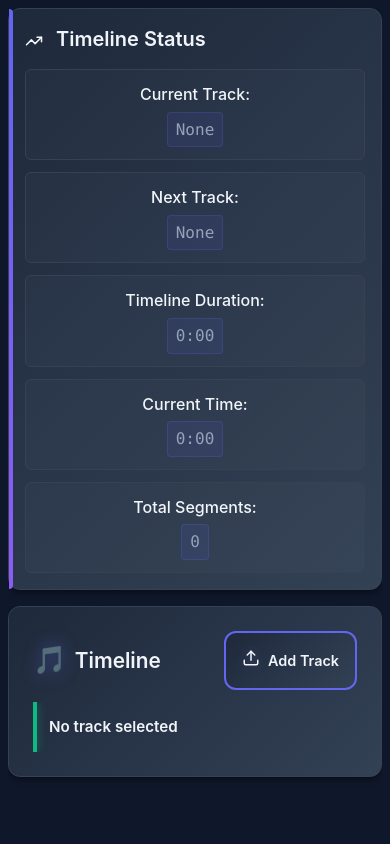
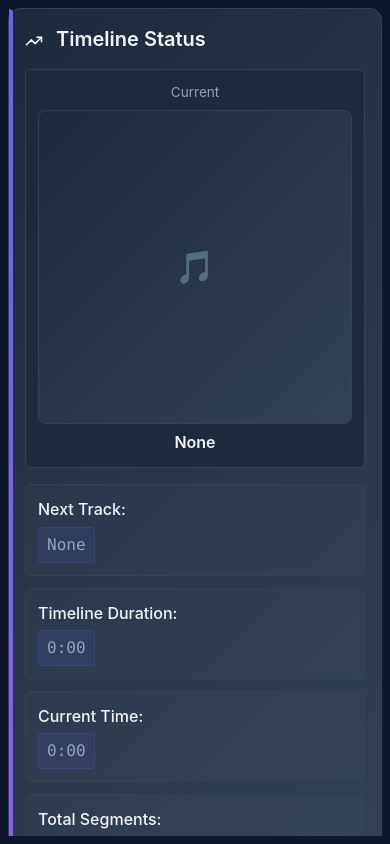
Before and after one commit to treymeetsworld/auto-mixer, a React (Vite) app: page / in a window 390 px wide. Built offline with nearby package versions, Linux system fonts and the light colour scheme.

Commit message:
update ui

```diff
--- a/src/App.tsx
+++ b/src/App.tsx
@@ -7,6 +7,7 @@ import { TrendingUp } from 'lucide-react';
 function App() {
   const { state, dispatch, audioEngine } = useAudio();
   const [pendingTransitionPoint, setPendingTransitionPoint] = useState(0);
+  const [artworkUrl, setArtworkUrl] = useState<string | null>(null);
   const animationFrameRef = useRef<number | undefined>(undefined);
   const currentPlayingSegmentRef = useRef<any>(null);
 
@@ -317,6 +318,84 @@ function App() {
     return filename.replace(/\.[^/.]+$/, '');
   };
 
+  // Derive current and next track names based on timeline position
+  const { currentName, nextName } = (() => {
+    const { segments, timeline } = state;
+    let activeIndex = -1;
+    let cumulative = 0;
+    for (let i = 0; i < segments.length; i++) {
+      const seg = segments[i];
+      const start = cumulative;
+      const end = cumulative + seg.segmentDuration;
+      if (timeline.currentTime >= start && timeline.currentTime < end) {
+        activeIndex = i;
+        break;
+      }
+      cumulative = end;
+    }
+    if (activeIndex === -1 && segments.length > 0) activeIndex = segments.length - 1;
+    const currentSeg = segments[activeIndex];
+    const nextSeg = activeIndex >= 0 && activeIndex + 1 < segments.length ? segments[activeIndex + 1] : undefined;
+  const currentName = currentSeg ? removeFileExtension(state.sources[currentSeg.sourceId]?.name || 'Unknown') : 'None';
+  const nextName = nextSeg ? removeFileExtension(state.sources[nextSeg.sourceId]?.name || 'None') : 'None';
+    return { currentName, nextName };
+  })();
+
+  // Fetch album artwork for the current track name (simple public API)
+  useEffect(() => {
+    if (!currentName || currentName === 'None') {
+      setArtworkUrl(null);
+      return;
+    }
+    const controller = new AbortController();
+    // Parse the filename into artist and title to improve search accuracy
+    const parseTrack = (name: string) => {
+      const stripped = name.replace(/[\(\[\{].*?[\)\]\}]/g, '').trim(); // remove (Clean), [Remix], etc.
+      const parts = stripped.split(' - ');
+      let artist: string | undefined;
+      let title: string | undefined;
+      if (parts.length >= 2) {
+        artist = parts[0]?.trim();
+        title = parts.slice(1).join(' - ').trim();
+      } else {
+        title = stripped;
+      }
+      const stripFeat = (s?: string) => s?.replace(/\b(feat\.?|ft\.?|featuring)\b.*$/i, '').trim();
+      artist = stripFeat(artist);
+      title = stripFeat(title);
+      return { artist, title };
+    };
+
+    const searchITunes = async (term: string) => {
+      const url = `https://itunes.apple.com/search?term=${encodeURIComponent(term)}&media=music&entity=musicTrack&limit=1`;
+      const res = await fetch(url, { signal: controller.signal });
+      if (!res.ok) return null;
+      try { return await res.json(); } catch { return null; }
+    };
+
+    (async () => {
+      try {
+        const { artist, title } = parseTrack(currentName);
+        const candidates: string[] = [];
+        if (title && artist) candidates.push(`${title} ${artist}`);
+        if (title) candidates.push(title);
+        if (artist) candidates.push(artist);
+        if (candidates.length === 0) candidates.push(currentName);
+
+        let foundUrl: string | null = null;
+        for (const q of candidates) {
+          const data = await searchITunes(q);
+          const raw = data?.results?.[0]?.artworkUrl100 as string | undefined;
+          if (raw) { foundUrl = raw.replace('100x100', '200x200'); break; }
+        }
+        setArtworkUrl(foundUrl);
+      } catch {
+        // ignore network or parsing errors
+      }
+    })();
+    return () => controller.abort();
+  }, [currentName]);
+
   return (
     <div className="app">
       <div className="content">
@@ -363,13 +442,23 @@ function App() {
         <div className="sidebar">
           <div className="status">
             <h3><TrendingUp size={18} className="inline-icon" /> Timeline Status</h3>
-            <p>
-              <strong>Current Track:</strong>
-              <span>{state.currentTrack ? removeFileExtension(state.sources[state.currentTrack]?.name || 'Unknown') : 'None'}</span>
-            </p>
+            <div className="tracks-overview">
+              <div className="track-card current">
+                <div className="label">Current</div>
+                <div className="album-art" aria-label="Current track artwork">
+                  {artworkUrl ? (
+                    <img src={artworkUrl} alt={`Artwork for ${currentName}`} />
+                  ) : (
+                    <span>🎵</span>
+                  )}
+                </div>
+                <div className="name">{currentName}</div>
+              </div>
+            </div>
+
             <p>
               <strong>Next Track:</strong>
-              <span>{state.nextTrack ? removeFileExtension(state.sources[state.nextTrack]?.name || 'Unknown') : 'None'}</span>
+              <span title={nextName}>{nextName}</span>
             </p>
             <p>
               <strong>Timeline Duration:</strong>
--- a/src/styles/components/_status.scss
+++ b/src/styles/components/_status.scss
@@ -25,11 +25,69 @@
     font-weight: 600;
   }
 
+  .tracks-overview {
+    display: block;
+    margin-bottom: calc(var(--spacing-unit) * 2);
+    width: 100%;
+    box-sizing: border-box;
+
+    .track-card {
+      display: flex;
+      flex-direction: column;
+      align-items: center;
+      text-align: center;
+      padding: calc(var(--spacing-unit) * 1.5);
+      background: var(--surface-color);
+      border: 1px solid var(--border-color);
+      border-radius: calc(var(--border-radius) / 2);
+      width: 100%;
+      box-sizing: border-box;
+
+      .label {
+        color: var(--text-secondary);
+        font-size: 0.85rem;
+        margin-bottom: calc(var(--spacing-unit) * 0.75);
+      }
+
+      .album-art {
+        width: 100%;
+        aspect-ratio: 1 / 1; // large square art filling card width
+        border-radius: 8px;
+        background: var(--gradient-surface);
+        border: 1px solid var(--border-color);
+        display: flex;
+        align-items: center;
+        justify-content: center;
+        margin-bottom: calc(var(--spacing-unit) * 0.75);
+
+        span { font-size: 2rem; }
+        img {
+          width: 100%;
+          height: 100%;
+          object-fit: cover;
+          border-radius: 8px;
+          display: block;
+        }
+      }
+
+      .name {
+        color: var(--text-color);
+        font-weight: 600;
+        font-size: 1rem;
+        max-width: 100%;
+        word-break: break-word;
+      }
+    }
+  }
+
   p {
     margin-bottom: calc(var(--spacing-unit) * 1.5);
     display: flex;
-    justify-content: flex-start;
-    align-items: center;
+  justify-content: flex-start;
+  align-items: center;
+  width: 100%;
+  box-sizing: border-box;
+  flex-wrap: nowrap;
     gap: calc(var(--spacing-unit));
     padding: calc(var(--spacing-unit) * 1.5);
     border-radius: calc(var(--border-radius) / 2);
@@ -48,22 +106,48 @@
 
     strong {
       color: var(--text-color);
-      min-width: 150px;
+  min-width: clamp(90px, 35%, 140px);
       font-weight: 500;
       text-align: left;
       flex-shrink: 0;
     }
 
-    span {
+  span {
       color: var(--text-secondary);
       @extend .code-font;
       background: rgba(99, 102, 241, 0.1);
       padding: calc(var(--spacing-unit) * 0.5) calc(var(--spacing-unit));
       border-radius: calc(var(--border-radius) / 3);
       border: 1px solid rgba(99, 102, 241, 0.2);
-      text-align: right;
-      flex: 1;
-      min-width: 0;
+  text-align: right;
+  flex: 1 1 auto;
+  min-width: 0;
+      white-space: nowrap;
+  overflow: hidden;
+  text-overflow: ellipsis;
+    }
+  }
+
+  // Responsive tweaks for narrow sidebars
+  @media (max-width: 900px) {
+    p {
+      align-items: flex-start;
+      flex-wrap: wrap;
+      gap: calc(var(--spacing-unit) * 0.75);
+
+      strong {
+        min-width: auto;
+        flex: 0 0 auto;
+      }
+
+      span {
+        flex: 1 1 100%;
+        min-width: 0;
+        white-space: normal; // allow wrapping on narrow screens
+        overflow: visible;
+        text-overflow: clip;
+        text-align: left;
+      }
     }
   }
 }
```
